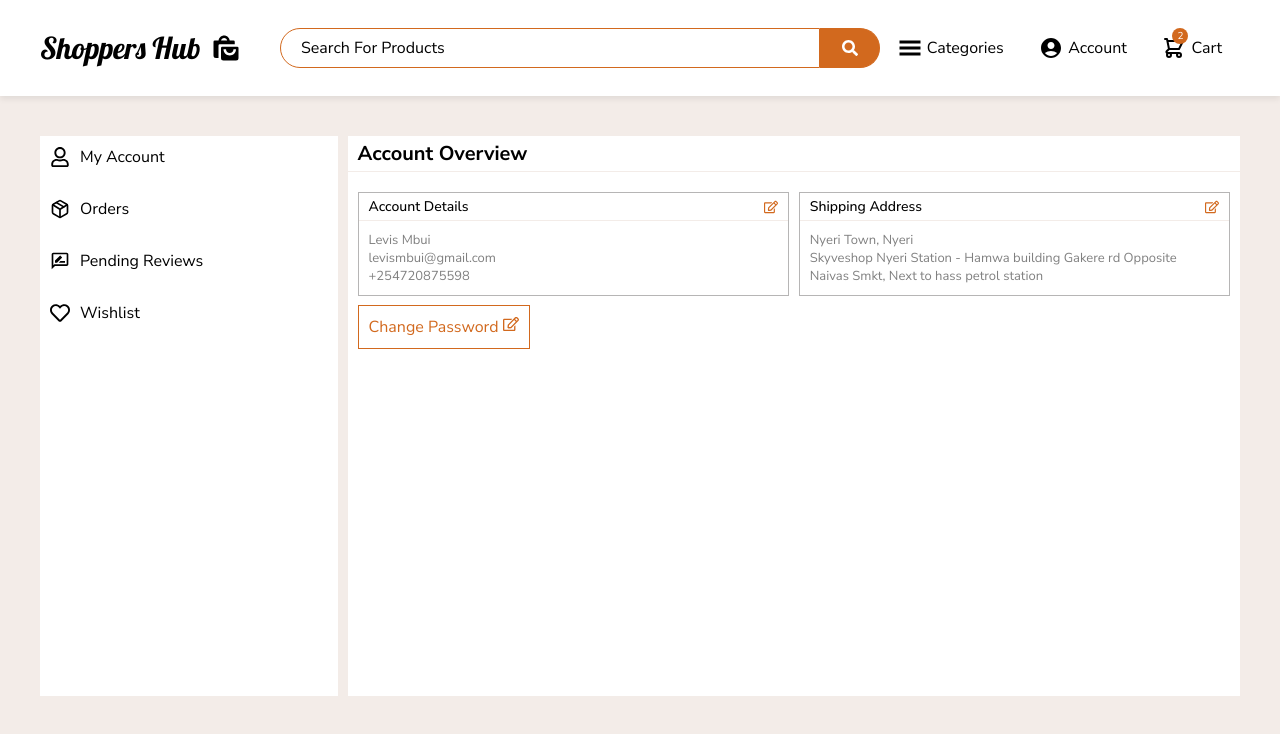
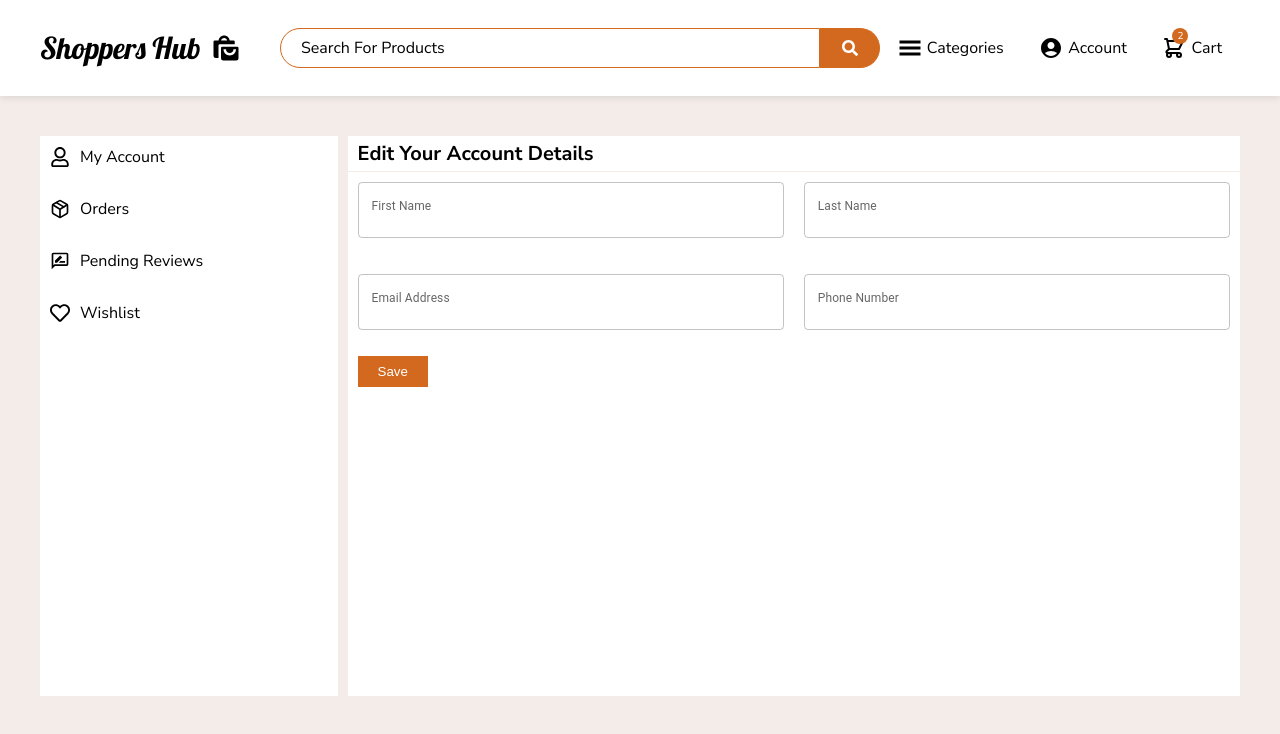
Before and after one commit to Levis155/shoppers-hub, a React (Vite) app: page / in a window 1280 px wide. Shown: the top 734 px of the page. Built offline with nearby package versions, Linux system fonts and the light colour scheme.

Commit message:
build the edit account details section

```diff
--- a/src/Pages/CustomerPage/CustomerPage.css
+++ b/src/Pages/CustomerPage/CustomerPage.css
@@ -11,7 +11,7 @@
   }
 }
 @media screen and (max-width: 50em) {
-  .customer-page-wrapper  {
+  .customer-page-wrapper {
     gap: 0;
     padding-left: 0;
   }
@@ -24,7 +24,7 @@
   width: 25%;
 }
 @media screen and (max-width: 50em) {
-  .customer-page-nav  {
+  .customer-page-nav {
     width: fit-content;
     background-color: inherit;
   }
@@ -51,16 +51,17 @@
   width: 75%;
 }
 @media screen and (max-width: 50em) {
-  .customer-page-col2  {
+  .customer-page-col2 {
     flex: 1;
   }
 }
-.my-account-section{
-    display: flex;
+.my-account-section {
+  display: none;
   flex-direction: column;
   gap: 1rem;
 }
-.my-account-section-title {
+.my-account-section-title,
+.edit-account-details-title {
   padding: 0.4rem 1rem;
   border-bottom: 1px solid var(--light-gray-variant2);
   font-size: 2rem;
@@ -115,14 +116,34 @@
   flex-direction: column;
 }
 .account-details-body p,
-.shipping-address-body p{
+.shipping-address-body p {
   font-size: 1.3rem;
   color: gray;
 }
-.change-password-link{
+.change-password-link {
   margin-left: 1rem;
   padding: 1rem;
   border: 1px solid var(--primary-color);
   text-transform: capitalize;
   color: var(--primary-color);
 }
+.edit-account-details-body {
+  padding: 1rem;
+  display: grid;
+  grid-template-columns: 1fr 1fr;
+  gap: 2rem 2rem;
+}
+@media screen and (max-width: 43.75em) {
+  .edit-account-details-body {
+    grid-template-columns: 1fr;
+  }
+}
+.save-account-details-btn {
+  margin-left: 1rem;
+  padding: 0.8rem 2rem;
+  background-color: var(--primary-color);
+  color: var(--white-color);
+  text-transform: capitalize;
+  border: none;
+  cursor: pointer;
+}
--- a/src/Pages/CustomerPage/CustomerPage.jsx
+++ b/src/Pages/CustomerPage/CustomerPage.jsx
@@ -5,6 +5,7 @@ import { NavLink, Link } from "react-router-dom";
 import { FaRegUser, FaRegHeart, FaRegEdit } from "react-icons/fa";
 import { LuPackage } from "react-icons/lu";
 import { MdOutlineRateReview } from "react-icons/md";
+import { TextField } from "@mui/material";
 
 function CustomerPage() {
   return (
@@ -28,6 +29,16 @@ function CustomerPage() {
         </nav>
 
         <div className="customer-page-col2">
+          <AccountDetails />
+          <EditAccountDetails />
+        </div>
+      </div>
+    </>
+  );
+}
+
+function AccountDetails() {
+  return (
     <div className="my-account-section">
       <p className="my-account-section-title">account overview</p>
 
@@ -35,7 +46,9 @@ function CustomerPage() {
         <div className="account-details">
           <div className="account-details-title">
             <p>account details</p>
-                  <Link><FaRegEdit /></Link>
+            <Link>
+              <FaRegEdit />
+            </Link>
           </div>
 
           <div className="account-details-body">
@@ -48,21 +61,99 @@ function CustomerPage() {
         <div className="shipping-address">
           <div className="shipping-address-title">
             <p>shipping address</p>
-                  <Link><FaRegEdit /></Link>
+            <Link>
+              <FaRegEdit />
+            </Link>
           </div>
 
           <div className="shipping-address-body">
             <p>Nyeri Town, Nyeri</p>
-                  <p>Skyveshop Nyeri Station - Hamwa building Gakere rd Opposite Naivas Smkt, Next to hass petrol station</p>
+            <p>
+              Skyveshop Nyeri Station - Hamwa building Gakere rd Opposite Naivas
+              Smkt, Next to hass petrol station
+            </p>
           </div>
         </div>
       </div>
 
-            <div><Link className="change-password-link" to={"#"}>change password <FaRegEdit /></Link></div>
+      <div>
+        <Link className="change-password-link" to={"#"}>
+          change password <FaRegEdit />
+        </Link>
       </div>
     </div>
+  );
+}
+
+function EditAccountDetails() {
+  return (
+    <div className="edit-account-details-section">
+      <p className="edit-account-details-title">edit your account details</p>
+
+      <div className="edit-account-details-body">
+        <TextField
+          id="outlined-basic-1"
+          label="First Name"
+          variant="outlined"
+          sx={{
+            marginBottom: 2,
+            "& .MuiInputBase-input": {
+              fontSize: "1.6rem", // Input text size
+            },
+            "& .MuiInputLabel-root": {
+              fontSize: "1.2rem",
+            },
+          }}
+        />
+        <TextField
+          id="outlined-basic-2"
+          label="Last Name"
+          variant="outlined"
+          sx={{
+            marginBottom: 2,
+            "& .MuiInputBase-input": {
+              fontSize: "1.6rem",
+            },
+            "& .MuiInputLabel-root": {
+              fontSize: "1.2rem",
+            },
+          }}
+        />
+        <TextField
+          id="outlined-basic-3"
+          label="Email Address"
+          variant="outlined"
+          sx={{
+            marginBottom: 2,
+            "& .MuiInputBase-input": {
+              fontSize: "1.6rem",
+            },
+            "& .MuiInputLabel-root": {
+              fontSize: "1.2rem",
+            },
+          }}
+        />
+        <TextField
+          id="outlined-basic-4"
+          label="Phone Number"
+          variant="outlined"
+          sx={{
+            marginBottom: 2,
+            "& .MuiInputBase-input": {
+              fontSize: "1.6rem",
+            },
+            "& .MuiInputLabel-root": {
+              fontSize: "1.2rem",
+            },
+          }}
+        />
       </div>
-    </>
+      <div>
+        <button className="save-account-details-btn">
+          save
+        </button>
+      </div>
+    </div>
   );
 }
 
```
Lines whose indentation alone changed are shown as unchanged.
